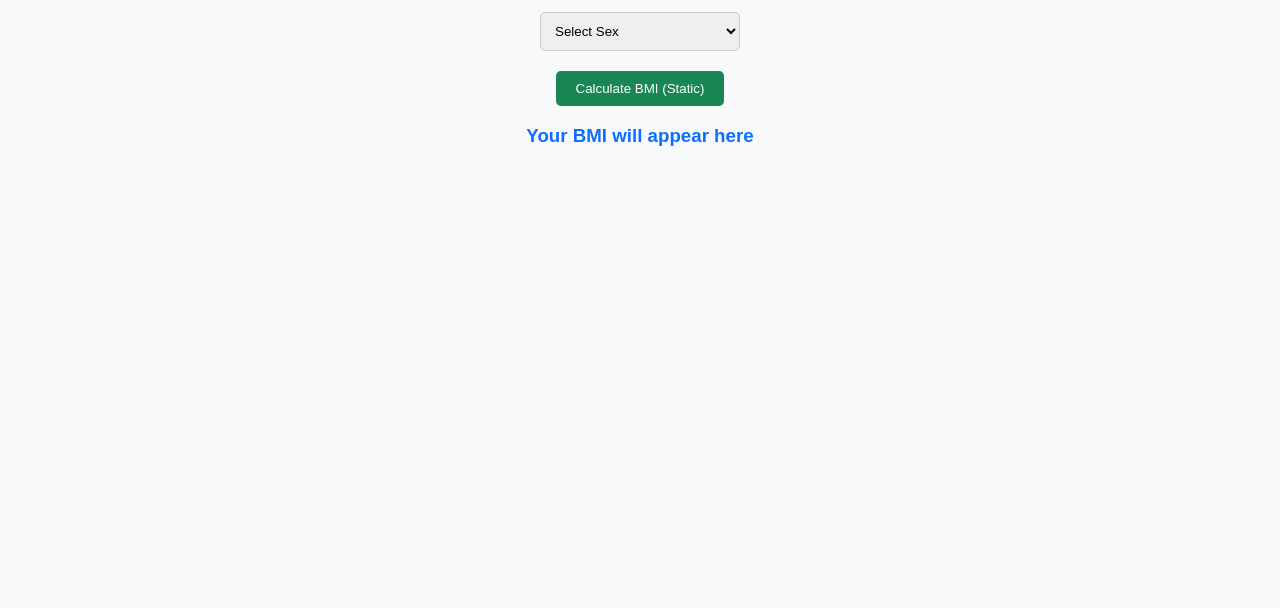
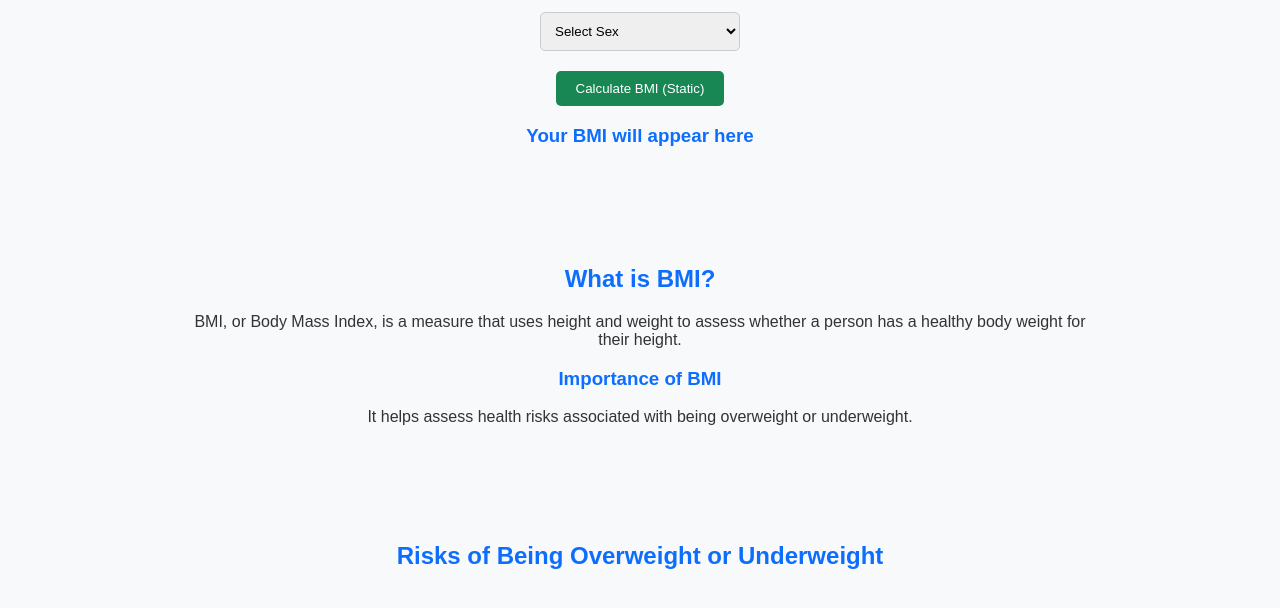
Before and after one commit to 1shone1/BMI-calculator, a plain HTML site: page docs/more on bmi.html in a window 1280 px wide. Shown: the part 500-1108 px from the top of the page. Before the commit the page ends 800 px from the top, so only its background shows below. Drawn offline with Linux system fonts and the light colour scheme.

Commit message:
what is BMI and risk section

```diff
--- a/docs/more on bmi.html
+++ b/docs/more on bmi.html
@@ -113,3 +113,15 @@
         <button class="btn" disabled>Calculate BMI (Static)</button>
         <h3>Your BMI will appear here</h3>
     </div>
+
+    <!-- What is BMI Section -->
+    <div class="container text-center">
+        <h2>What is BMI?</h2>
+        <p>BMI, or Body Mass Index, is a measure that uses height and weight to assess whether a person has a healthy body weight for their height.</p>
+        <h3>Importance of BMI</h3>
+        <p>It helps assess health risks associated with being overweight or underweight.</p>
+    </div>
+
+    <!-- Risks Section -->
+    <div class="container text-center">
+        <h2>Risks of Being Overweight or Underweight</h2>
```
